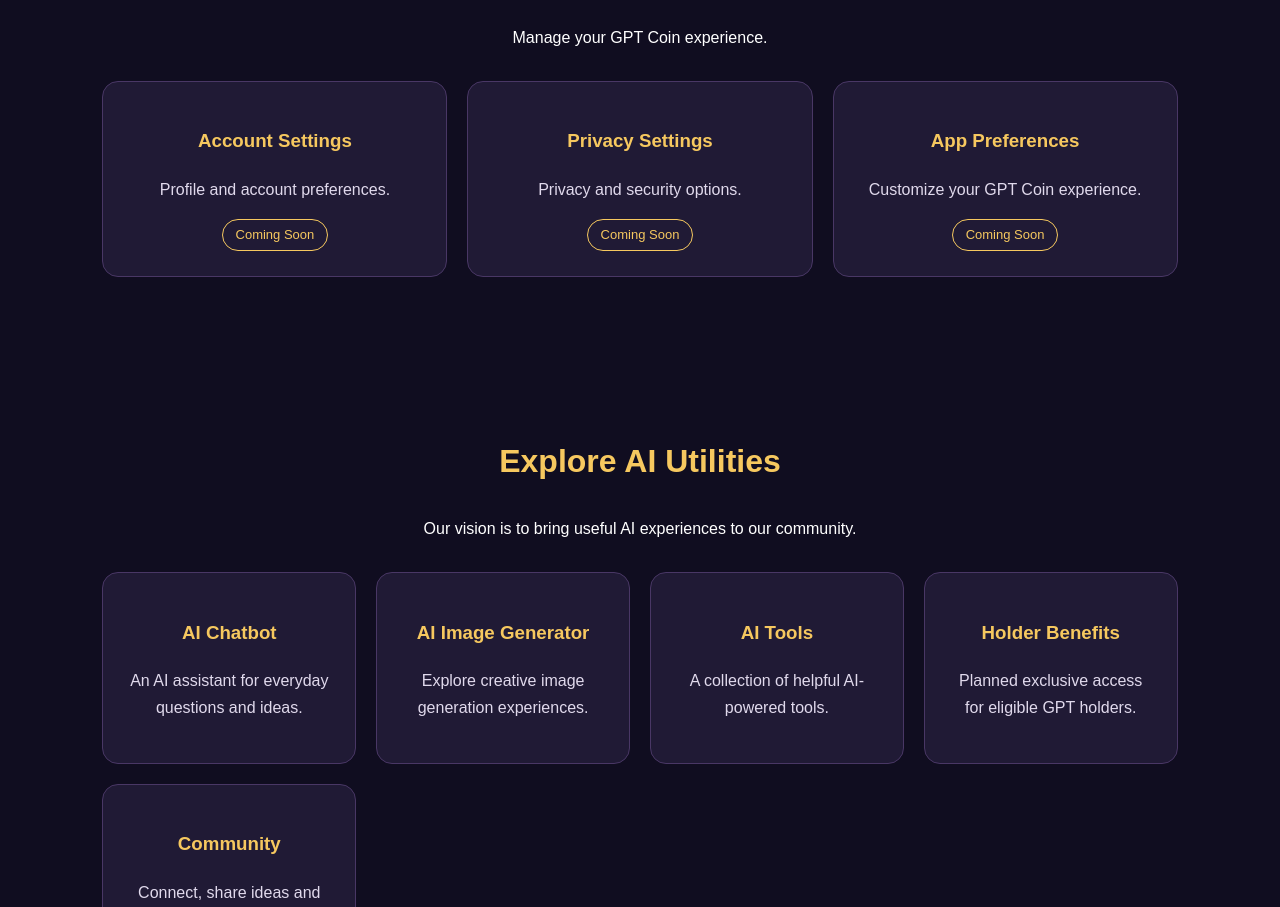
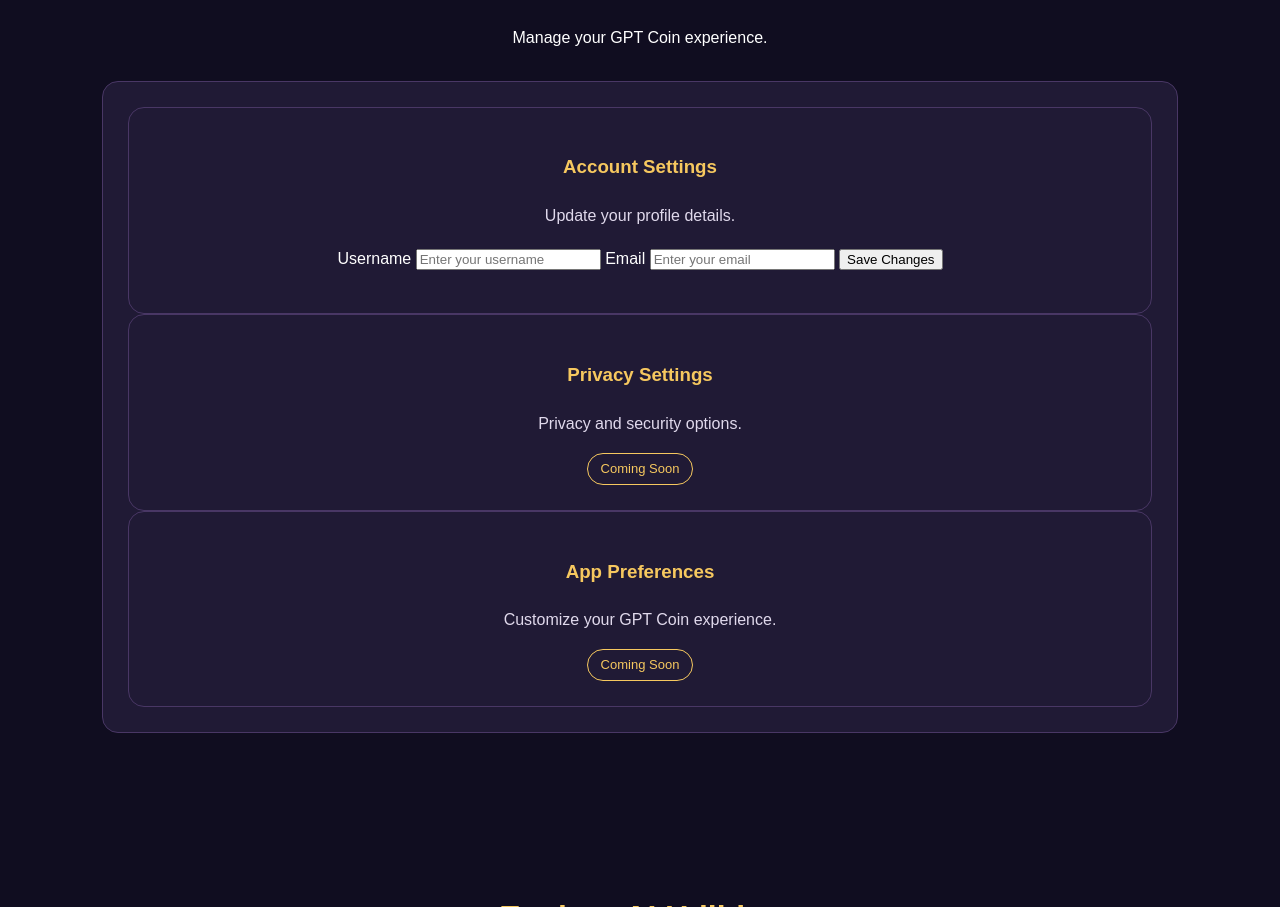
Before and after one commit to gpt-coin-official/gpt-coin-site, a plain HTML site: page index.html in a window 1280 px wide. Shown: the part 2659-3566 px from the top of the page. Drawn offline with Linux system fonts and the light colour scheme.

Commit message:
Update index.html

```diff
--- a/index.html
+++ b/index.html
@@ -478,10 +478,33 @@ document.addEventListener("DOMContentLoaded", function () {
 
   <div class="cards">
     <div class="card">
-      <h3>Account Settings</h3>
-      <p>Profile and account preferences.</p>
-      <span class="phase">Coming Soon</span>
-    </div>
+
+<div class="card">
+  <h3>Account Settings</h3>
+  <p>Update your profile details.</p>
+
+  <form id="account-form">
+    <label for="account-username">Username</label>
+    <input
+      type="text"
+      id="account-username"
+      placeholder="Enter your username"
+      required
+    >
+
+    <label for="account-email">Email</label>
+    <input
+      type="email"
+      id="account-email"
+      placeholder="Enter your email"
+      required
+    >
+
+    <button type="submit">Save Changes</button>
+    <p id="account-message"></p>
+  </form>
+</div>
+
 
     <div class="card">
       <h3>Privacy Settings</h3>
```
